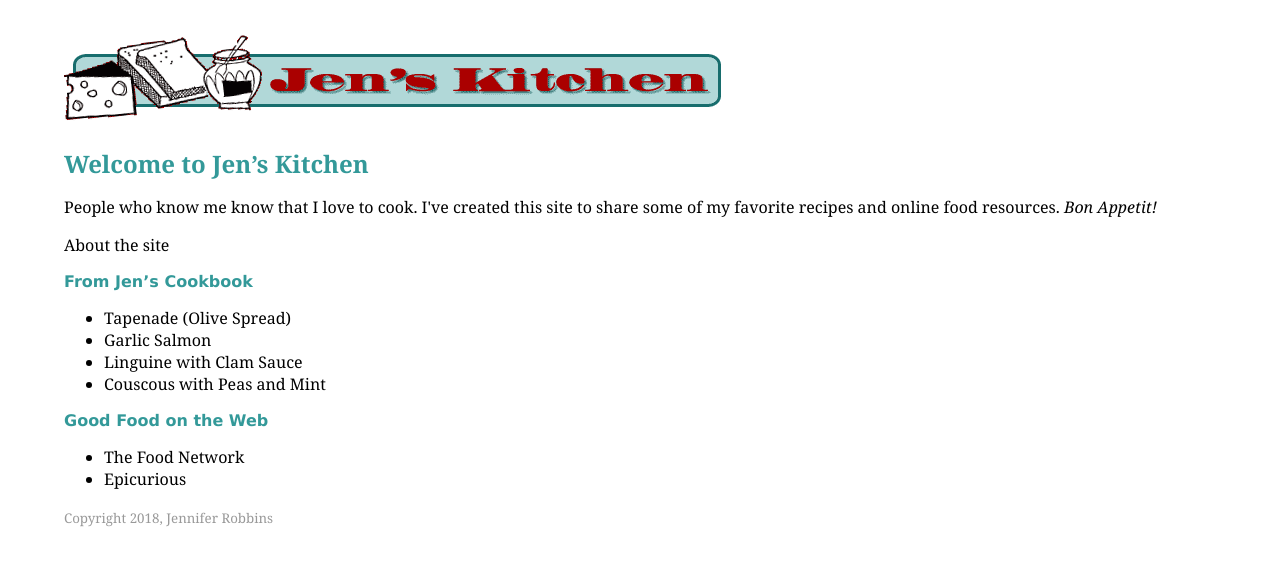
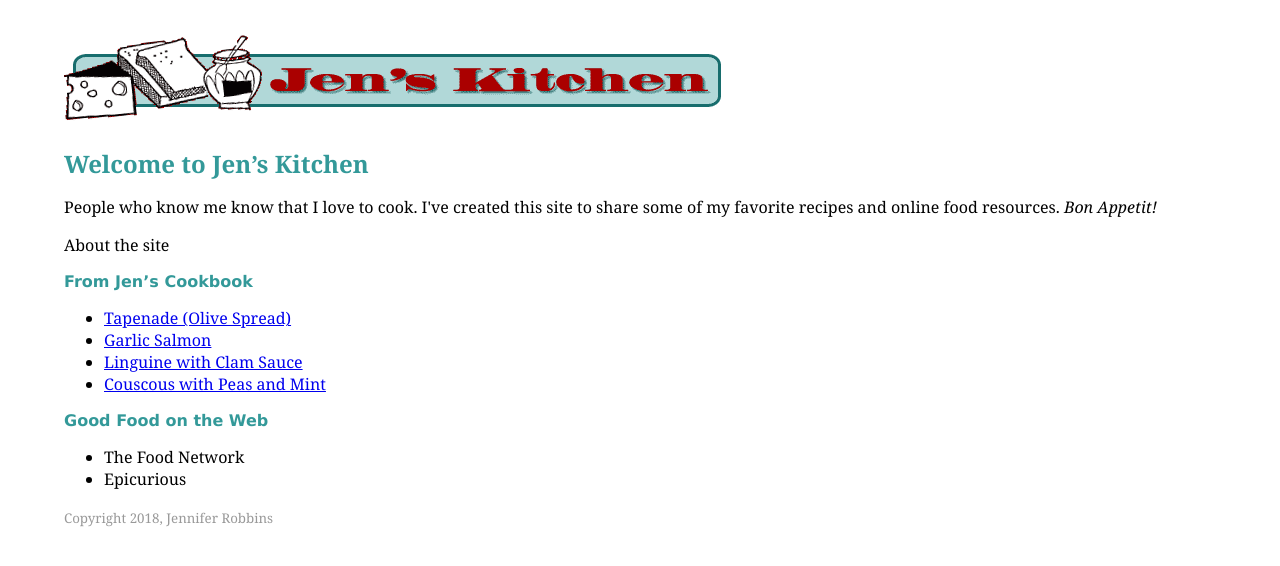
Before and after one commit to iamjacob/jens-kitchen-exercises-main, a plain HTML site: page index.html in a window 1280 px wide. Drawn offline with Linux system fonts and the light colour scheme.

Commit message:
Add recipe links to Jen's Kitchen page
Added links to recipes in the cookbook section.

```diff
--- a/index.html
+++ b/index.html
@@ -35,10 +35,10 @@ small {
 
 <h2>From Jen&rsquo;s Cookbook</h2>
 <ul>
-  <li>Tapenade (Olive Spread)</li>
-  <li>Garlic Salmon</li>
-  <li>Linguine with Clam Sauce</li>
-  <li>Couscous with Peas and Mint</li>
+  <li><a href="./recipes/tapenade.html" alt="">Tapenade (Olive Spread)</a></li>
+  <li><a href="./recipes/salmon.html" alt="">Garlic Salmon</a></li>
+  <li><a href="./recipes/pasta/linguini.html" alt="">Linguine with Clam Sauce</a></li>
+  <li><a href="./recipes/pasta/couscous.html" alt="">Couscous with Peas and Mint</a></li>
 </ul>
 
 <h2>Good Food on the Web</h2>
```
